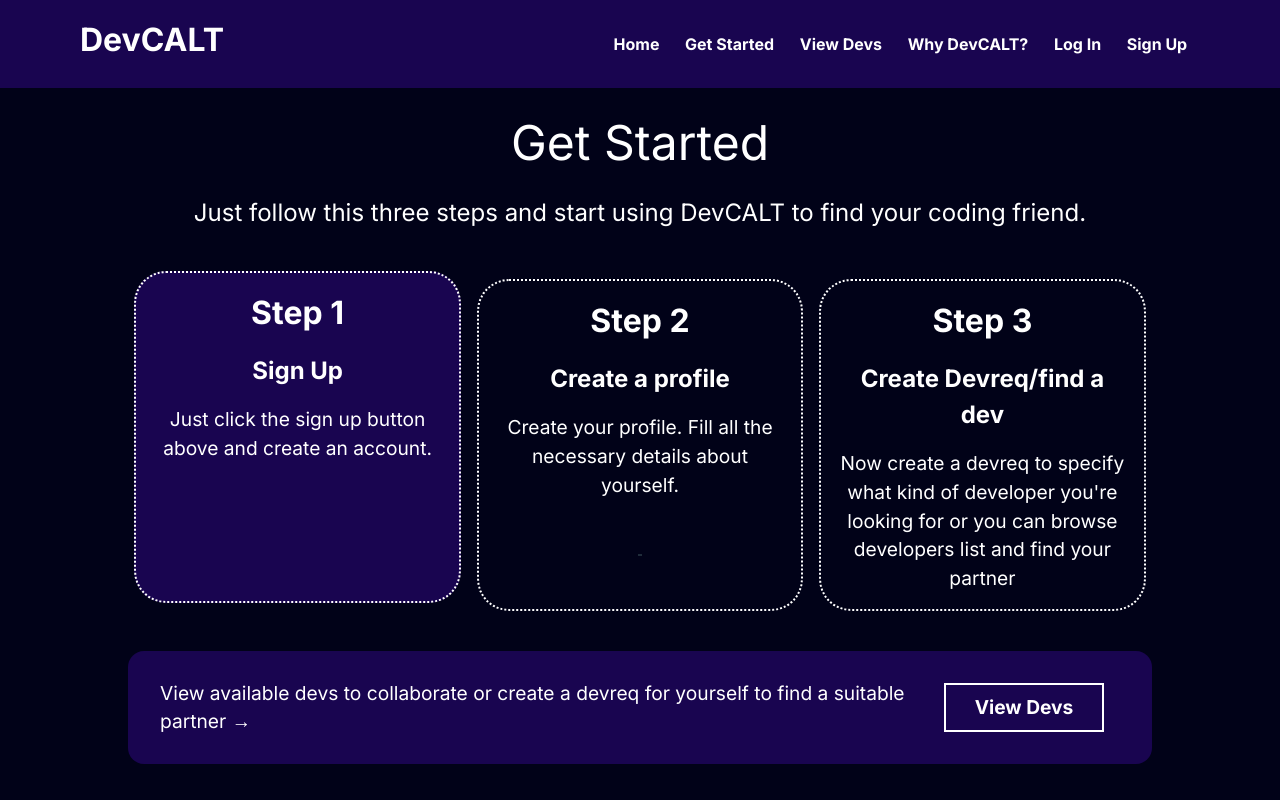
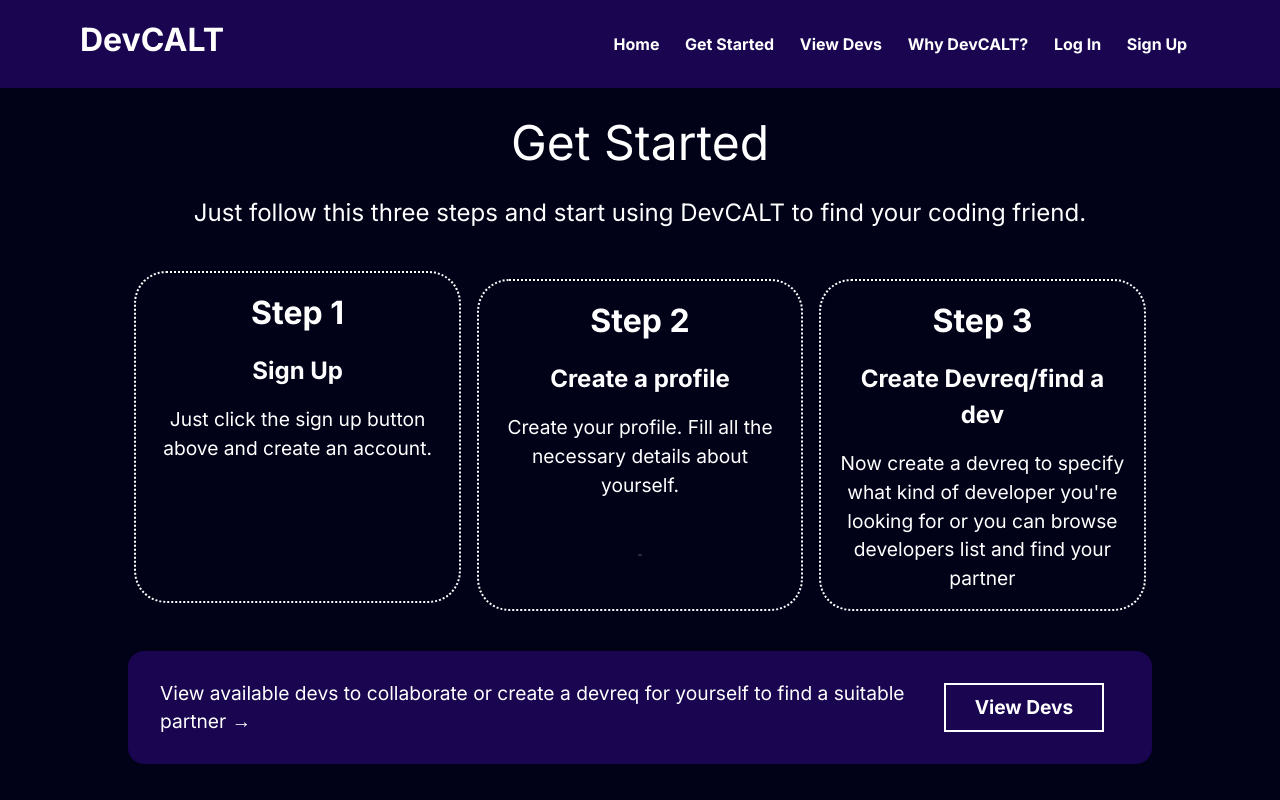
Before and after one commit to Saran-pariyar/DevCALT, a Next.js app: page / in a window 1280 px wide. In both pictures the pointer is over the element 297 px from the left and 1089 px from the top of the page. Shown: the part 645-1445 px from the top of the page. Built offline with nearby package versions, Linux system fonts and the light colour scheme; no server answers.

Commit message:
Connect to devcalt mongodb

```diff
--- a/app/home/home.scss
+++ b/app/home/home.scss
@@ -100,7 +100,7 @@
 
                     bottom: .5rem;
                     cursor: pointer;
-                    background: $theme;
+                    background: $second-theme ;
 
 
                 }
--- a/app/layout.tsx
+++ b/app/layout.tsx
@@ -3,6 +3,8 @@ import { Inter } from 'next/font/google'
 import './globals.css'
 import Navbar from '@/components/Navbar'
 import { ReduxProvider } from '@/redux/provider'
+import connectMongoDB from '@/libs/mongodb'
+
 
 const inter = Inter({ subsets: ['latin'] })
 
@@ -16,6 +18,8 @@ export default function RootLayout({
 }: {
   children: React.ReactNode
 }) {
+
+  connectMongoDB()
   return (
     <html lang="en">
       <body className={inter.className}>
--- a/app/page.tsx
+++ b/app/page.tsx
@@ -5,11 +5,13 @@ import heroImg from "../img/hero1.jpg"
 import HomeComponent from './home/page'
 import type { Metadata } from 'next'
 
+
 export const metadata: Metadata = {
   title: 'DevCALT | Find your coding partner',
   description: 'With DevCALT, you can easily find a collaborator for your project or find a coding friend with whom you can learn and work like a team.',
 }
 export default function Home() {
+  // connectMongoDB();
   return (
     <div className="    ">
 {/* <Link href={'developers_list'}>View Devs</Link> */}
--- a/package.json
+++ b/package.json
@@ -14,6 +14,7 @@
     "class-variance-authority": "^0.7.0",
     "clsx": "^2.1.0",
     "lucide-react": "^0.304.0",
+    "mongodb": "^6.3.0",
     "mongoose": "^8.1.1",
     "next": "14.0.4",
     "react": "^18",
```
Also changed, not shown: 1 other file (tests, documents, lock files or other folders).
